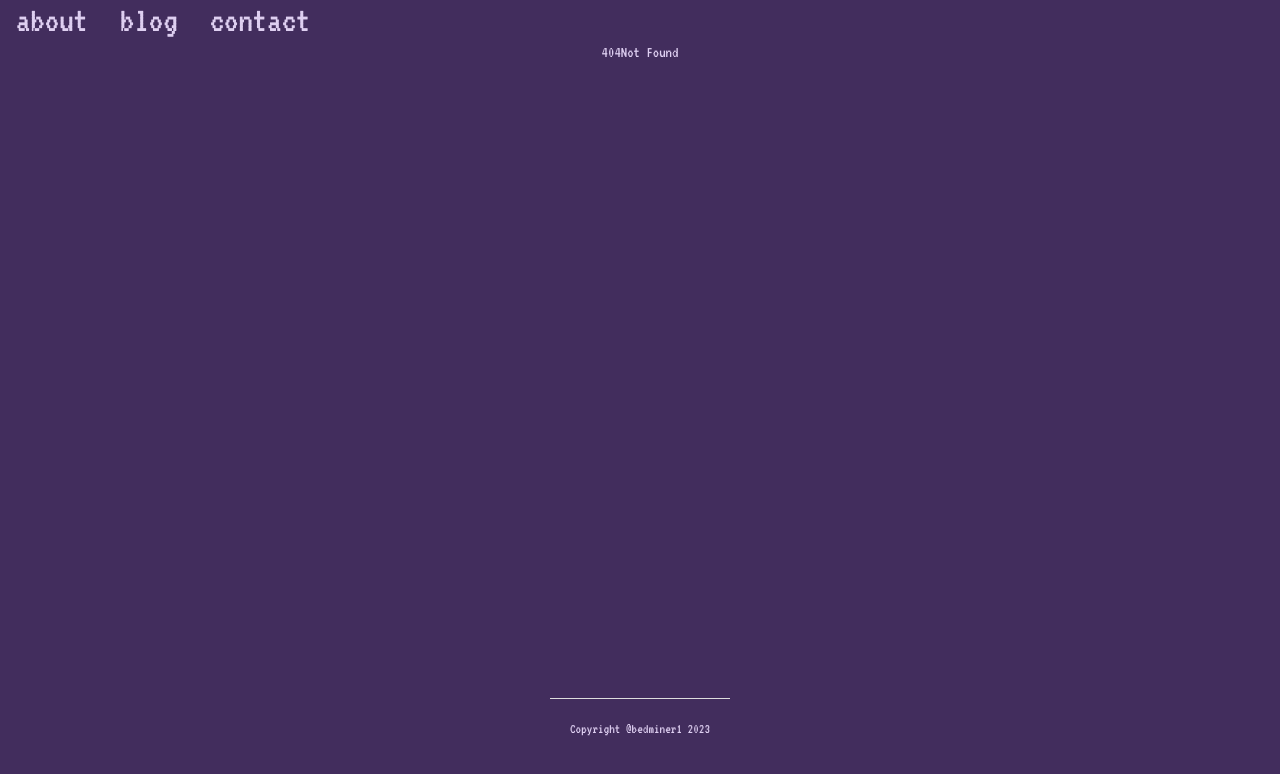
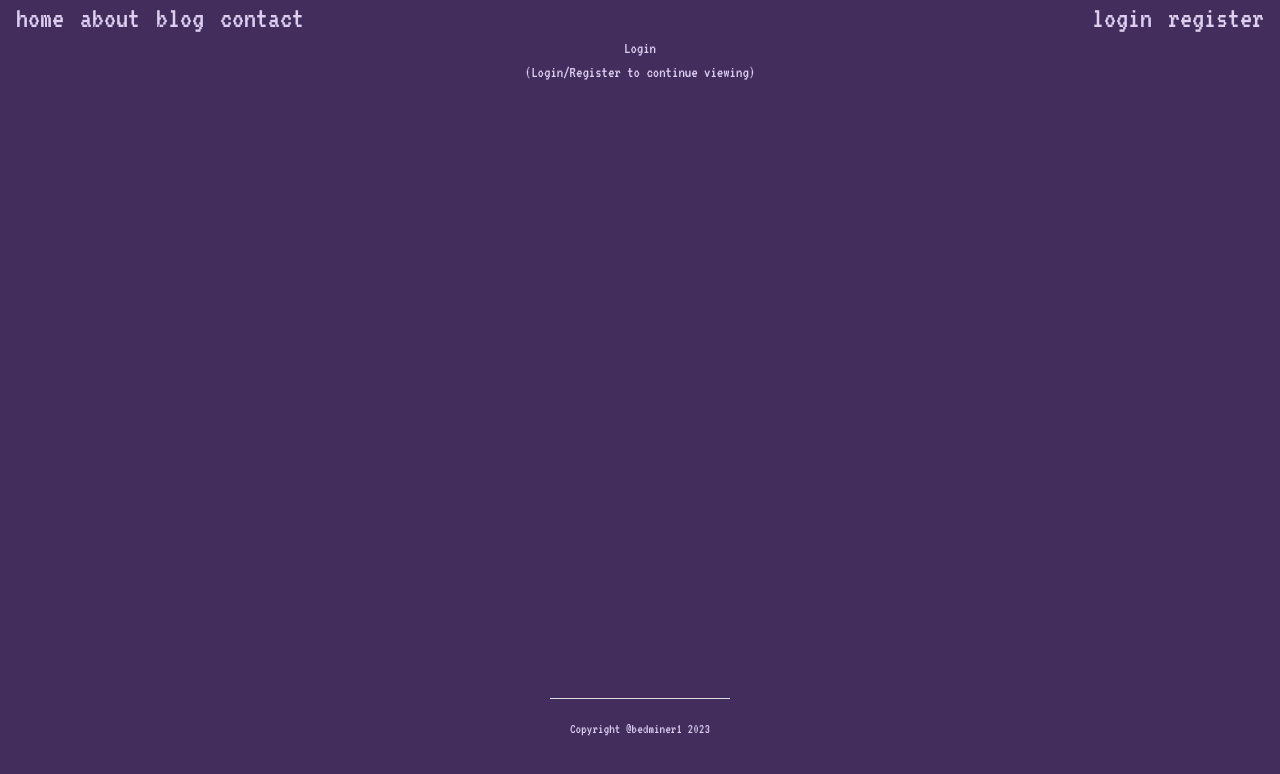
Before and after one commit to bedminer1/SVK_HOSTING_PT, a SvelteKit app in the folder my_app/: page /login in a window 1280 px wide. Before the commit this address had no page. Shown: the top 774 px of the page. Built offline with nearby package versions, Linux system fonts and the light colour scheme.

Commit message:
learnt about layout groups n () to omit from url

```diff
--- /dev/null
+++ b/my_app/src/routes/(auth)/+layout.svelte
@@ -0,0 +1,9 @@
+
+<div>
+    <!-- wrapping the auth folder name in
+    parenthesis allows for the login n register
+    pages to be grouped together with the same +layout file
+    without affecting the url having to include /auth -->
+    <slot />
+    <h1>(Login/Register to continue viewing) </h1>
+</div>
--- /dev/null
+++ b/my_app/src/routes/(auth)/login/+page.svelte
@@ -0,0 +1 @@
+<h1>Login</h1>
--- /dev/null
+++ b/my_app/src/routes/(auth)/register/+page.svelte
@@ -0,0 +1 @@
+<h1>Register</h1>
--- a/my_app/src/routes/+layout.svelte
+++ b/my_app/src/routes/+layout.svelte
@@ -7,10 +7,17 @@
 </script>
 
 <div class="flex flex-col items-center justify-center h-screen text-center">
-	<nav class="flex w-screen gap-8 px-4 text-4xl justify-right">
-		<a href="/about">about</a>
-		<a href="blog">blog</a>
-		<a href="contact">contact</a>
+	<nav class="flex justify-between w-screen gap-8 px-4 text-3xl">
+		<div class="flex gap-4">
+			<a href="/">home</a>
+			<a href="/about">about</a>
+			<a href="/blog">blog</a>
+			<a href="/contact">contact</a>
+		</div>
+		<div class="flex gap-4">
+			<a href="/login">login</a>
+			<a href="/register">register</a>
+		</div>
 	</nav>
 	<div class="flex justify-center h-full">
 		<slot />
--- a/my_app/src/routes/+page.svelte
+++ b/my_app/src/routes/+page.svelte
@@ -1,8 +1,13 @@
 <script>
 	import '../app.css';
+	import { goto } from '$app/navigation'
+
+	const handleClick = () => {
+		goto('/products')
+	}
 </script>
 
 <div class="flex flex-col items-center justify-center w-1/2 h-full">
-	<h2 class="text-5xl text-center">Home Page</h2>
-	<p class="text-xl text-center">Lorem ipsum dolor sit amet consectetur, adipisicing elit. A atque corrupti excepturi rerum dolorum ut aperiam nemo eum ratione? Laborum ad quasi nulla tempora architecto voluptate officiis, facere tenetur totam.</p>
+	<h2 class="text-5xl text-center">Hello!</h2>
+	<button on:click={handleClick}>Start Shopping</button>
 </div>
```
